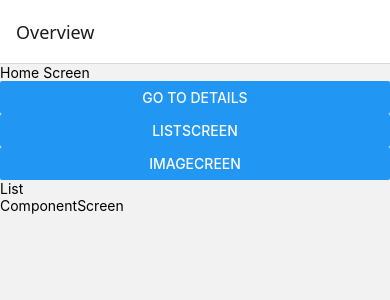
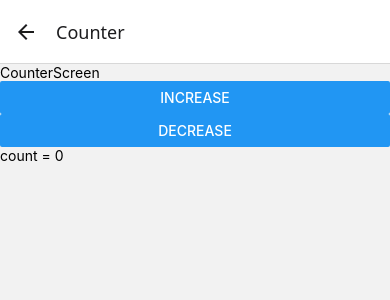
Before and after one commit to jadogeri/Mobile-Development-React-Native-Typescript, a React Native app in the folder starter/: screen /Counter in a window 390 px wide. Shown: the top 300 px of the page. Built offline with nearby package versions, Linux system fonts and the light colour scheme.

Commit message:
Added CounterScreen.tsx

```diff
--- a/starter/App.tsx
+++ b/starter/App.tsx
@@ -8,6 +8,7 @@ import { RootStackParamList } from './src/types/RootStackParamList';
 import ComponentScreen from './src/screens/ComponentScreen';
 import ListScreen from './src/screens/ListScreen';
 import ImageScreen from './src/screens/ImageScreen';
+import CounterScreen from './src/screens/CounterScreen';
 
 const Stack = createNativeStackNavigator<RootStackParamList>();
 
@@ -20,7 +21,7 @@ export default function App() {
         <Stack.Screen name="Component" component={ComponentScreen} options={{ title: 'Component' }} />
         <Stack.Screen name="List" component={ListScreen} options={{ title: 'List' }} />
         <Stack.Screen name="Image" component={ImageScreen} options={{ title: 'Image' }} />
-
+        <Stack.Screen name="Counter" component={CounterScreen} options={{ title: 'Counter' }} />
       </Stack.Navigator>
     </NavigationContainer>
   );
--- /dev/null
+++ b/starter/src/screens/CounterScreen.tsx
@@ -0,0 +1,32 @@
+import { Button, StyleSheet, Text, View } from 'react-native'
+import React, {useState} from 'react'
+
+const CounterScreen = () => {
+    const [count, setCount] = useState<number>(0);
+
+    const handleIncrease = () =>{
+        setCount(count + 1);
+        console.log("count: " + (count + 1));
+    }
+
+    const handleDecrease = () =>{
+        setCount(count - 1);
+        console.log("count: " + (count - 1));
+    }
+  return (
+    <View>
+      <Text>CounterScreen</Text>
+      <Button
+        title='Increase' onPress={()=>{handleIncrease()}}
+      />
+      <Button
+        title='Decrease' onPress={()=>{handleDecrease()}}
+      />
+      <Text>count = {count}</Text>
+    </View>
+  )
+}
+
+export default CounterScreen
+
+const styles = StyleSheet.create({})
--- a/starter/src/screens/HomeScreen.tsx
+++ b/starter/src/screens/HomeScreen.tsx
@@ -22,6 +22,10 @@ const HomeScreen: React.FC<HomeProps> = ({ navigation }) => {
         title="Imagecreen"
         onPress={() => navigation.navigate('Image')}
       />
+      <Button
+        title="CounterScreen"
+        onPress={() => navigation.navigate('Counter')}
+      />
       <Pressable
         onPress={() => navigation.navigate('List')}
       ><Text>List</Text></Pressable>
--- a/starter/src/types/RootStackParamList.ts
+++ b/starter/src/types/RootStackParamList.ts
@@ -5,4 +5,5 @@ export type RootStackParamList = {
   Component: undefined;
   List:undefined;
   Image: undefined;
+  Counter: undefined;
 };
```
